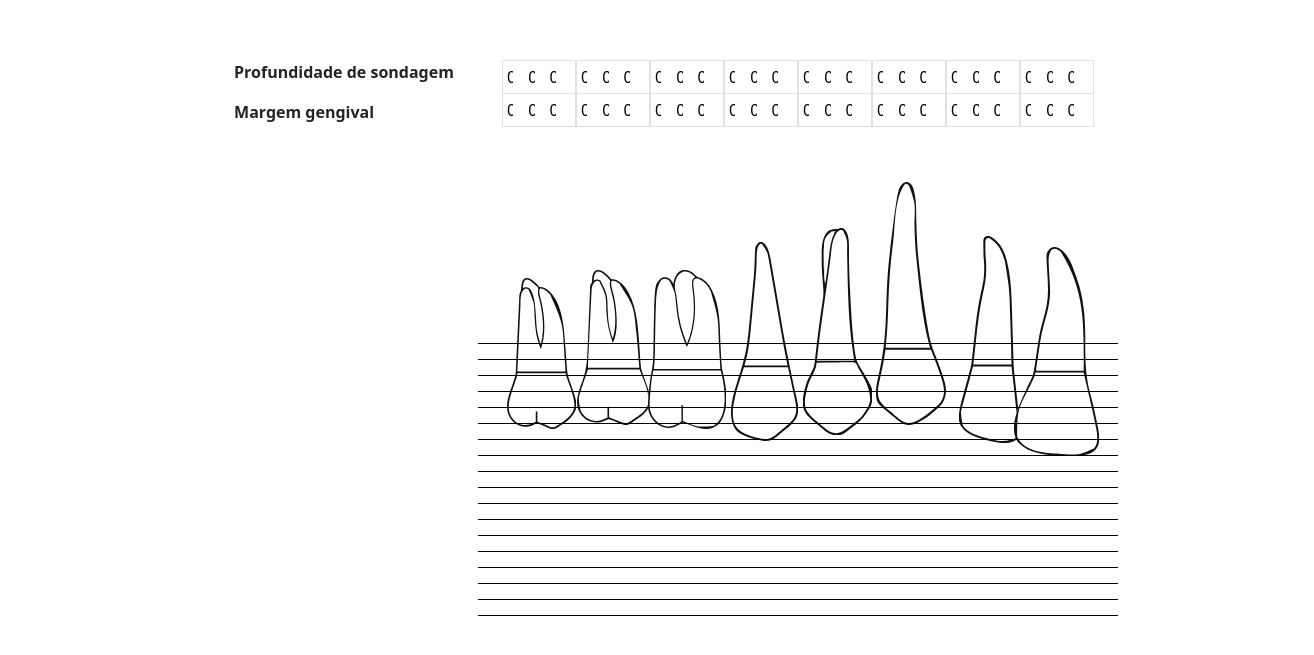
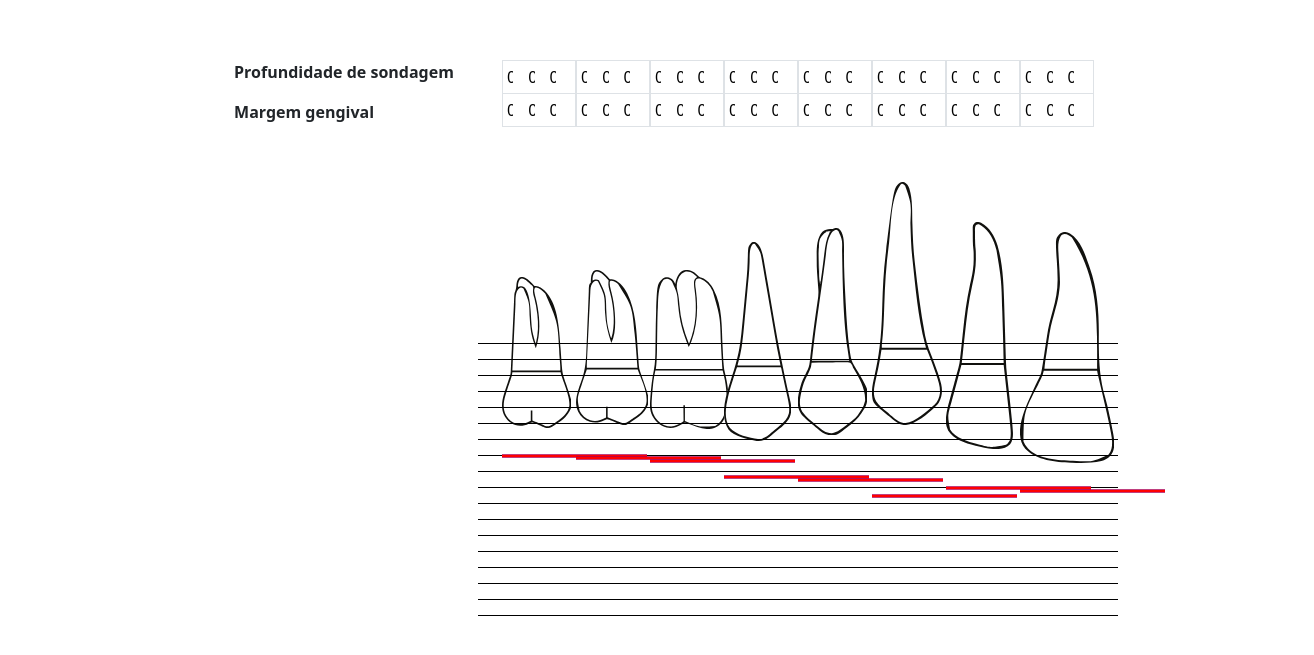
Before and after one commit to brunosantosss/Periodontal-POC, a React (Vite) app: page / in a window 1280 px wide. Shown: the part 161-816 px from the top of the page, 1314 px wide, since content can reach past the window. Built offline with nearby package versions, Linux system fonts and the light colour scheme.

Commit message:
metodosvg ok

```diff
--- a/src/Components/DenteComponent/DenteDrawLine/index.jsx
+++ /dev/null
@@ -1,30 +0,0 @@
-import style from "./index.module.css";
-
-const DenteDrawLine = ({ graphicLineHeight, CordX1, CordX2, CordX3, CordY1, CordY2, CordY3 }) => {
-    const points = [
-        { x: CordX1, y: CordY1 },
-        { x: CordX2, y: CordY2 },
-        { x: CordX3, y: CordY3 },
-    ];
-
-      return (
-        <div className="w-100 bg-warning">
-            <svg className="position-absolute z-3" style={{top: graphicLineHeight+"em"}}>
-            {/* Mapear pontos e desenhar linhas */}
-            {points.slice(0, -1).map((point, index) => (
-                <line
-                key={index}
-                x1={point.x}
-                y1={point.y}
-                x2={points[index + 1].x}
-                y2={points[index + 1].y}
-                stroke="red"
-                strokeWidth="4"
-                />
-            ))}
-            </svg>
-        </div>
-      );
-}
-
-export default DenteDrawLine;
--- /dev/null
+++ b/src/Components/DenteComponent/DenteDrawLineMG/index.jsx
@@ -0,0 +1,34 @@
+const DenteDrawLineMG = ({ graphicLineHeight, CordY1 = 0, CordY2 = 0, CordY3 = 0 }) => {
+    let values = [CordY1, CordY2, CordY3];
+
+    const width = 145;
+    const height = 450;
+    const padding = 0;
+
+    const mapY = (value) => {
+        const minY = -15;
+        const maxY = 15;
+        return height - ((value - minY) / (maxY - minY)) * (height - padding * 2) - padding;
+    };
+
+    const points = values.map((value, index) => {
+        const x = (index / (values.length - 1)) * (width - padding * 2) + padding;
+        const y = mapY(value);
+        return `${x},${y}`;
+    }).join(' ');
+
+    return (
+        <div className="position-absolute z-3" style={{top: graphicLineHeight+"em"}}>
+            <svg preserveAspectRatio="none" height={height} xmlns="http://www.w3.org/2000/svg" >
+                <polyline
+                    points={points}
+                    fill="none"
+                    stroke="red"
+                    strokeWidth="3"
+                />
+            </svg>
+        </div>
+    );
+}
+
+export default DenteDrawLineMG;
--- /dev/null
+++ b/src/Components/DenteComponent/DenteDrawLinePS/index.jsx
@@ -0,0 +1,34 @@
+const DenteDrawLinePS = ({ graphicLineHeight, CordY1 = 0, CordY2 = 0, CordY3 = 0 }) => {
+    let values = [CordY1, CordY2, CordY3];
+
+    const width = 145;
+    const height = 450;
+    const padding = 0;
+
+    const mapY = (value) => {
+        const minY = -15;
+        const maxY = 15;
+        return height - ((value - minY) / (maxY - minY)) * (height - padding * 2) - padding;
+    };
+
+    const points = values.map((value, index) => {
+        const x = (index / (values.length - 1)) * (width - padding * 2) + padding;
+        const y = mapY(value);
+        return `${x},${y}`;
+    }).join(' ');
+
+    return (
+        <div className="position-absolute z-3" style={{top: graphicLineHeight+"em"}}>
+            <svg preserveAspectRatio="none" height={height} xmlns="http://www.w3.org/2000/svg" >
+                <polyline
+                    points={points}
+                    fill="none"
+                    stroke="blue"
+                    strokeWidth="3"
+                />
+            </svg>
+        </div>
+    );
+}
+
+export default DenteDrawLinePS;
--- a/src/Components/DenteComponent/index.jsx
+++ b/src/Components/DenteComponent/index.jsx
@@ -1,5 +1,7 @@
 import { useState } from "react";
-import DenteDrawLine from "./DenteDrawLine";
+
+import DenteDrawLineMG from "./DenteDrawLineMG";
+import DenteDrawLinePS from "./DenteDrawLinePS";
 
 import style from "./index.module.css";
 
@@ -70,17 +72,21 @@ const DenteComponent = ({ denteIcon, height, graphicLineHeight, denteWidth = 100
                     </div>
                 </div>
                 <div className={ style.dente_container + " w-100 h-100 d-flex justify-content-center align-items-center"}>
-                    <DenteDrawLine
-                        graphicLineHeight={graphicLineHeight}
-                        CordX1={valuePSCord1}
-                        CordX2={valuePSCord2}
-                        CordX3={valuePSCord3}
-                        CordY1={valueMGCord1}
-                        CordY2={valueMGCord2}
-                        CordY3={valueMGCord3}
-                    />
-
-                    <img src={denteIcon} className={" position-relative"} style={{top: height+"px", width: denteWidth+"%"}}/>
+                    <div className="position-relative d-flex justify-content-start align-items-center">
+                        <DenteDrawLinePS
+                            graphicLineHeight={graphicLineHeight}
+                            CordY1={valuePSCord1}
+                            CordY2={valuePSCord2}
+                            CordY3={valuePSCord3}
+                        />
+                        <DenteDrawLineMG
+                            graphicLineHeight={graphicLineHeight}
+                            CordY1={valueMGCord1}
+                            CordY2={valueMGCord2}
+                            CordY3={valueMGCord3}
+                        />
+                        <img src={denteIcon} className={"position-relative"} style={{top: height+"px", width: denteWidth+"%"}}/>
+                    </div>
                 </div>
 
             </div>
--- a/src/Components/Exame/index.jsx
+++ b/src/Components/Exame/index.jsx
@@ -24,20 +24,19 @@ const Exame = () => {
                         <p className="fw-bold">Margem gengival</p>
                     </div>
 
-                    <div className="w-50 d-flex justify-content-center">
+                    <div className="w-50 d-flex justify-content-center align-items-center">
                         <GraphicExameLines />
-                        <DenteComponent denteIcon={vestibularDente18} height={57} graphicLineHeight={48.5} denteWidth={93}/>
-                        <DenteComponent denteIcon={vestibularDente17} height={51} graphicLineHeight={48.5} denteWidth={98}/>
-                        <DenteComponent denteIcon={vestibularDente16} height={53} graphicLineHeight={48.5} denteWidth={105}/>
-                        <DenteComponent denteIcon={vestibularDente15} height={45} graphicLineHeight={48.5} denteWidth={90}/>
-                        <DenteComponent denteIcon={vestibularDente14} height={35} graphicLineHeight={48.5} denteWidth={93}/>
-                        <DenteComponent denteIcon={vestibularDente13} height={7} graphicLineHeight={48.5} denteWidth={95}/>
-                        <DenteComponent denteIcon={vestibularDente12} height={43} graphicLineHeight={48.5} denteWidth={82}/>
-                        <DenteComponent denteIcon={vestibularDente11} height={55} graphicLineHeight={48.5} denteWidth={115}/>
+                        <DenteComponent denteIcon={vestibularDente18} height={56} graphicLineHeight={0.6} denteWidth={93}/>
+                        <DenteComponent denteIcon={vestibularDente17} height={51} graphicLineHeight={0.9} denteWidth={98}/>
+                        <DenteComponent denteIcon={vestibularDente16} height={53} graphicLineHeight={1.2} denteWidth={105}/>
+                        <DenteComponent denteIcon={vestibularDente15} height={45} graphicLineHeight={3.4} denteWidth={90}/>
+                        <DenteComponent denteIcon={vestibularDente14} height={35} graphicLineHeight={3.850} denteWidth={93}/>
+                        <DenteComponent denteIcon={vestibularDente13} height={7} graphicLineHeight={6} denteWidth={95}/>
+                        <DenteComponent denteIcon={vestibularDente12} height={39} graphicLineHeight={5} denteWidth={90}/>
+                        <DenteComponent denteIcon={vestibularDente11} height={51} graphicLineHeight={5.3} denteWidth={127}/>
                     </div>
                 </div>
             </div>
-
         </section>
     )
 }
```
Also changed, not shown: src/Components/DenteComponent/DenteDrawLineMG/index.module.css (added), src/Components/DenteComponent/DenteDrawLinePS/index.module.css (added).
